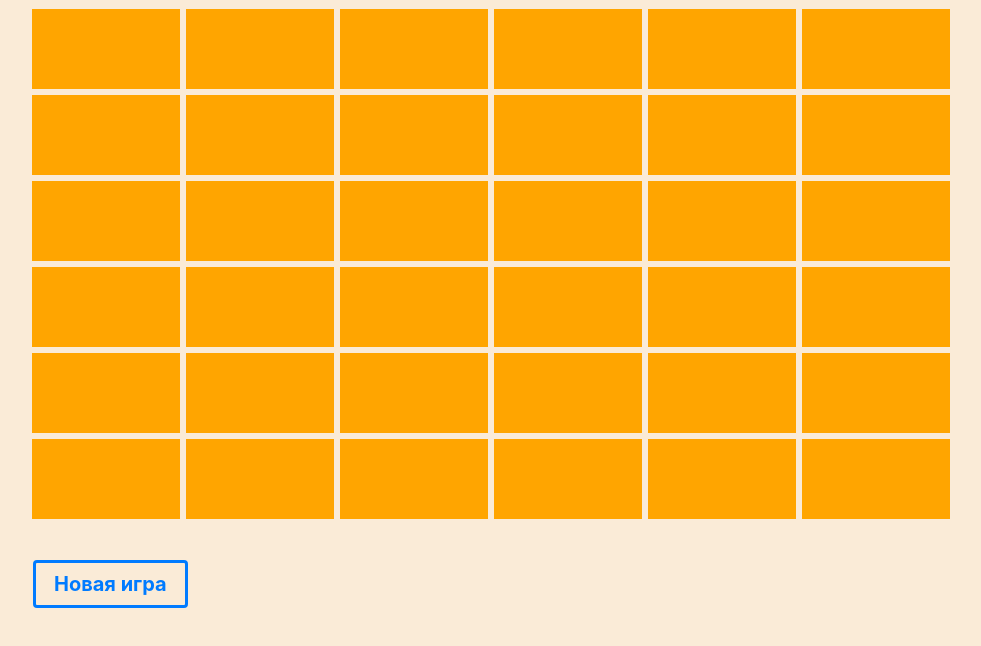
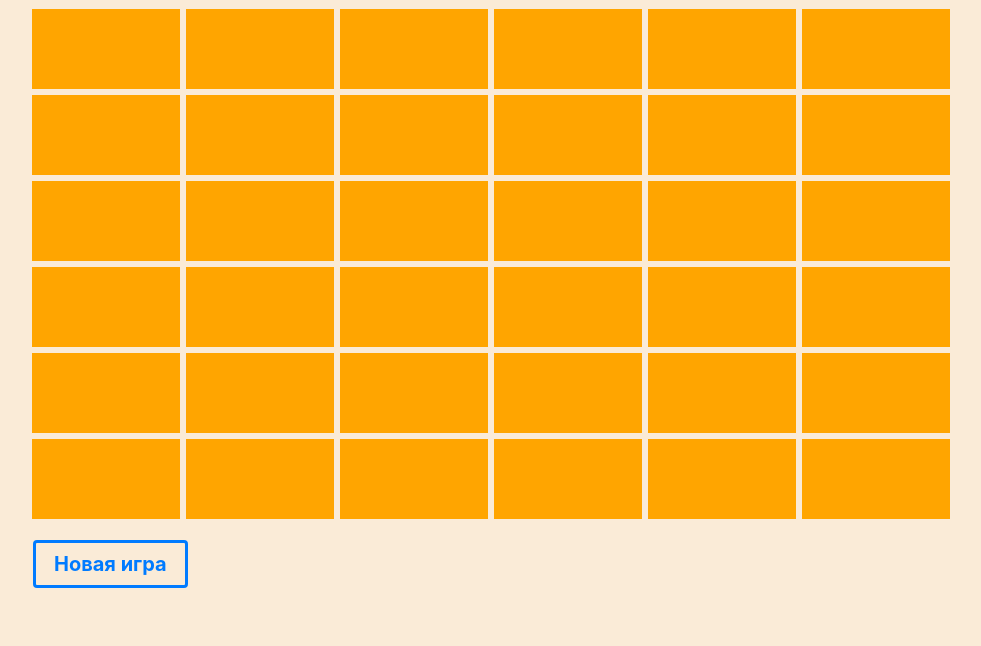
Before and after one commit to Geram29/skillfactory-module6-A14-PRACTICE, a plain HTML site: page index.html in a window 1280 px wide. Shown: the part 90-736 px from the top of the page, without its empty margins (154-1135 px from the left). Drawn offline with Linux system fonts and the light colour scheme.

Commit message:
Add files via upload

```diff
--- a/css/game.css
+++ b/css/game.css
@@ -46,7 +46,7 @@ h3 {
 }
 
 #button-reload {
-	margin: 30px 0 0 117px;
+	margin: 10px 0 0 117px;
 	font-size: 20px;
 	font-weight: bold;
 	padding-left: 18px;
```
